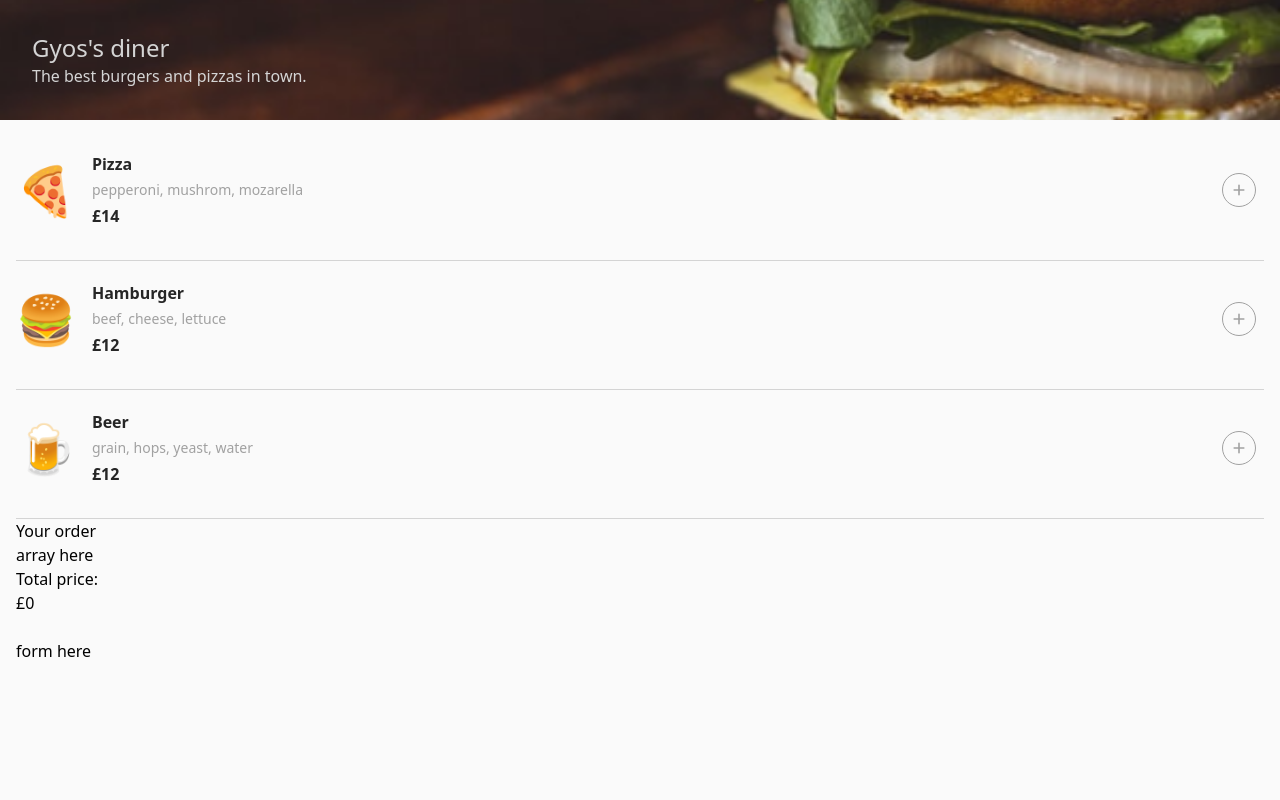
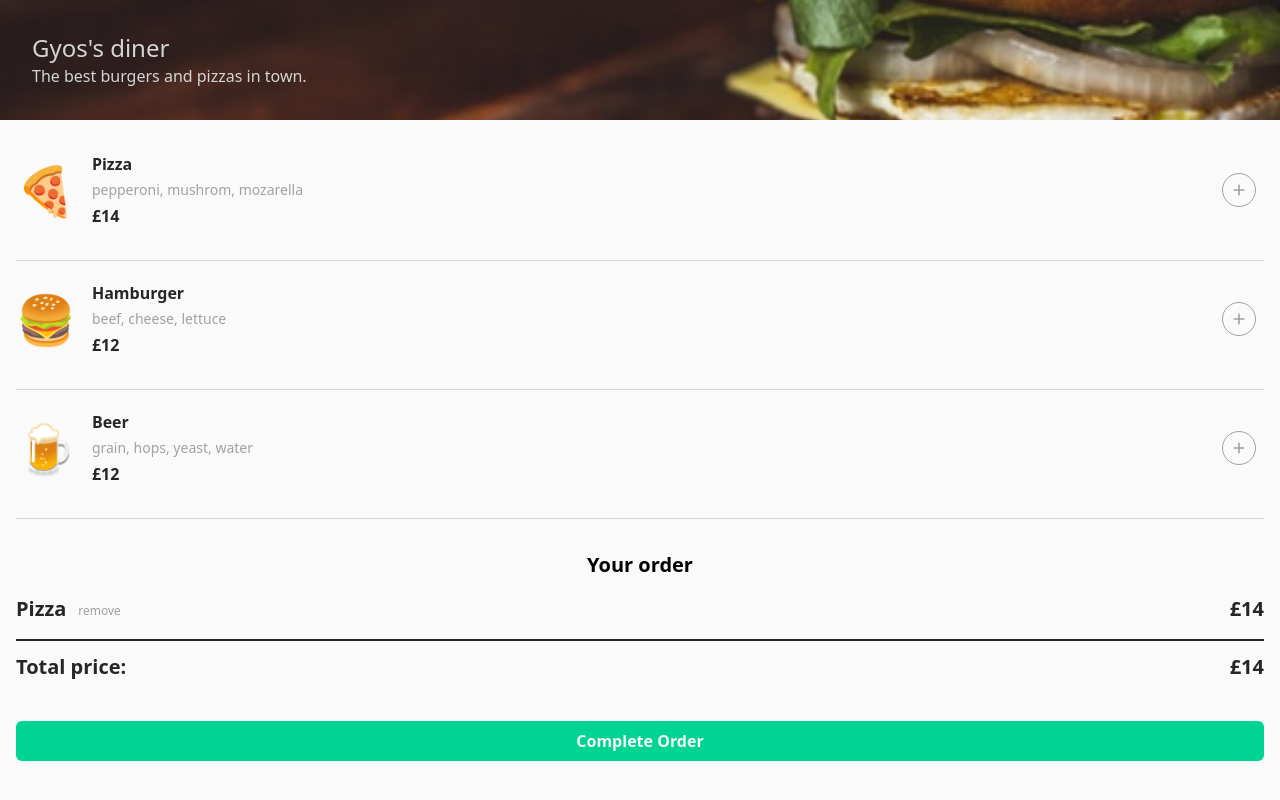
Before and after one commit to gyo82v/scrimba-restaurant-ordering, a React (Vite) app: page / in a window 1280 px wide. Both pictures are taken after a click on the button 1239 px from the left and 190 px from the top of the page. Built offline with nearby package versions, Linux system fonts and the light colour scheme.

Commit message:
Added form and order component

```diff
--- a/src/App.jsx
+++ b/src/App.jsx
@@ -4,12 +4,17 @@ import headerImg from "./images/bg.png"
 
 import Item from "./components/Item"
 import Order from "./components/Order.jsx"
+import Form from "./components/Form.jsx"
 
 function App() {
-  const [cart, setCart] = useState([{coka : 10}, {pizza : 4}, {salmon : 3}])
+  const [cart, setCart] = useState([])
+  const [total, setTotal] = useState(0)
+  const [formData, setFormdata] = useState({ name : "", cardNumber : "", cvv : ""})
+  const [isFormVisible, setIsFormVisible] = useState(false)
+  const [isOrderCompleted, setIsOrderCompleted] = useState(false)
 
   //tailwind styles
-  const container = ``
+  const container = `${isFormVisible && "bg-gradient-to-b from-neutral-500 via-neutral-300 to-neutral-500"} h-screen`
   const header = `bg-cover bg-center p-8 text-neutral-300`
   const title = `text-2xl`
   const description = ``
@@ -17,9 +22,30 @@ function App() {
   const itemsSection = `flex flex-col gap-5 mt-4`
   //
 
+  const addItemTocart = (name, price) => {
+    setCart(c => [...c, {name : name, price : price}])
+    setTotal(t => t + price)
+  }
+  const removeItemFromCart = () => {
+      console.log("removed")
+  }
+  const handleChange = e => {
+    const {name, value} = e.target
+    setFormdata(d => ({...d, [name] : value }))
+  }
+  const handleForm = () => (setIsFormVisible(f => !f))
+  const handleIsOrderCompleted = () => {
+    setIsOrderCompleted(o => !o)
+    setIsFormVisible(f => !f)
+    setCart([])
+    setTotal(0)
+    setFormdata({name : "", cardNumber : "", cvv : ""})
+  }
+
   const itemsArray = menuArray.map(i => (
-    <Item data={i} key={i.id} />
+    <Item data={i} key={i.id} addItem={addItemTocart} />
   ))
+
 
   return (
    <div className={container}>
@@ -31,10 +57,17 @@ function App() {
       <section className={itemsSection}>
         {itemsArray}
       </section>
-      {cart.length > 1 && <Order cart={cart} />}
-      <div>
-        <p>form here</p>
-      </div>
+      {cart.length > 0 &&
+        <Order
+          cart={cart}
+          total={total}
+          removeItem={removeItemFromCart}
+          isVisible={isFormVisible}
+          handleForm={handleForm}
+        />
+      }
+      {isFormVisible && <Form data={formData} handleChange={handleChange} completed={handleIsOrderCompleted} /> }
+      {isOrderCompleted && <div><h1>Order completed</h1></div>}
     </main>
    </div>
   )
--- /dev/null
+++ b/src/components/Form.jsx
@@ -0,0 +1,45 @@
+export default function Form({data, handleChange, completed}){
+    const form = `flex flex-col items-center bg-neutral-50 p-4
+                  fixed top-0 bottom-0 left-0 right-0 m-auto w-11/12 h-5/12
+                  rounded-lg `
+    const title = `font-bold text-xl mb-10`
+    const input = `w-full border border-neutral-600 mb-4 py-2 px-4 text-neutral-600 focus:bg-neutral-100
+                   focus:outline-none focus:ring-2 focus:ring-neutral-600 font-semibold`
+    const btn = `hover:transform hover:scale-105 active:scale-95
+                 bg-emerald-400 text-neutral-100 w-full py-2 rounded-md mt-6 font-semibold`
+    return(
+        <form className={form}>
+            <h3 className={title}>Enter card details</h3>
+          <input
+            type="text"
+            placeholder="Enter card name"
+            aria-label="Enter your name"
+            value={data.name}
+            onChange={handleChange}
+            name="name"
+            className={input}
+            required          />
+          <input
+            type="text"
+            placeholder="Enter card number"
+            aria-label="Enter the credit card number"
+            value={data.number}
+            onChange={handleChange}
+            name="cardNumber"
+            className={input}
+            required
+          />
+          <input
+            type="text"
+            placeholder="Enter CVV"
+            aria-label="Enter the CVV number"
+            value={data.cvv}
+            onChange={handleChange}
+            name="cvv"
+            className={input}
+            required
+          />
+          <button onClick={completed} className={btn}>Pay</button>
+        </form>
+    )
+}
--- a/src/components/Item.jsx
+++ b/src/components/Item.jsx
@@ -1,7 +1,7 @@
 import { HiPlus } from "react-icons/hi";
 
 
-export default function Item({data}){
+export default function Item({data, addItem}){
     const {name, price, ingredients, emoji} = data
     //tailwind styles
     const container = `flex items-center border-b border-neutral-300 pb-8`
@@ -25,7 +25,7 @@ export default function Item({data}){
                     <p className={prc}>£{price}</p>
                 </div>
             </section>
-            <button className={btn} aria-label="add to cart"><HiPlus className={icon} /></button>
+            <button className={btn} aria-label="add to cart" onClick={() => addItem(name, price)}><HiPlus className={icon} /></button>
         </section>
     )
 }
--- a/src/components/Order.jsx
+++ b/src/components/Order.jsx
@@ -1,25 +1,42 @@
-export default function Order({cart}){
+export default function Order({cart, total, removeItem, isVisible, handleForm}){
     //tailwind styles
-    const container = ``
-    const title = ``
-    const section = ``
-    const arrayContainer = ``
-    const totalContainer = ``
-    const text = ``
-    const price = ``
-    const btn = ``
+    const container = `flex flex-col items-center w-full mt-8`
+    const title = `font-bold text-xl mb-4`
+    const section = `w-full`
+    const arrayContainer = `border-b-2 border-neutral-800 pb-4 flex flex-col gap-2`
+    const item = `flex `
+    const totalContainer = `flex mt-3`
+    const info = `flex mr-auto`
+    const text = `font-semibold text-neutral-800 text-xl`
+    const btnOrder = `hover:transform hover:scale-105 active:scale-95
+                      text-neutral-100 w-full py-2 rounded-md mt-10 font-semibold
+                      ${isVisible ? "bg-neutral-600" : "bg-emerald-400"}`
+    const btnRemove = `text-neutral-400 text-xs ml-3 mb-1 hover:transform hover:scale-115 active:scale-95
+                       flex items-end justify-center`
     //
+
+    const itemsArray = cart.map((a, i) => (
+        <div className={item} key={i}>
+            <div className={info}>
+                <p className={text}>{a.name}</p>
+                <button className={btnRemove} onClick={() => removeItem()}>remove</button>
+            </div>
+            <p className={text}>£{a.price}</p>
+        </div>
+    ))
     return(
         <section className={container}>
             <h2 className={title}>Your order</h2>
             <section className={section}>
-                <div className={arrayContainer}><p>array here</p></div>
+                <div className={arrayContainer}>
+                    {itemsArray}
+                </div>
                 <div className={totalContainer}>
-                    <p className={text}>Total price:</p>
-                    <p className={price}>£0</p>
+                    <p className={`${text} mr-auto`}>Total price:</p>
+                    <p className={text}>£{total}</p>
                 </div>
             </section>
-            <button className={btn}></button>
+            <button className={btnOrder} onClick={handleForm} disabled={isVisible}>Complete Order</button>
         </section>
     )
 }
```
